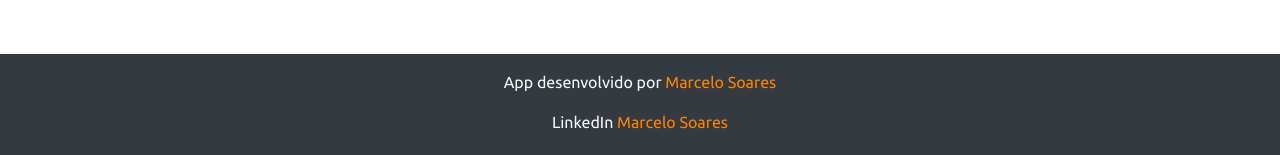
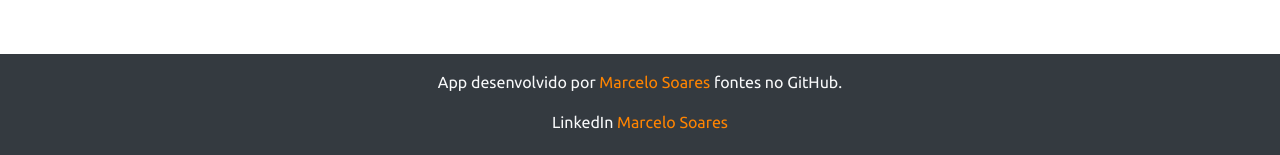
Before and after one commit to mamsoares/projeto-sds3, a React (Create React App) app in the folder frontend/: page / in a window 1280 px wide. Shown: the part 570-725 px from the top of the page. Built offline with nearby package versions, Linux system fonts and the light colour scheme; no server answers.

Commit message:
fix: Update name of image in NavBar; Include reference 'no GitHub' in compoment Footer;

```diff
--- a/frontend/src/components/Footer/index.tsx
+++ b/frontend/src/components/Footer/index.tsx
@@ -2,7 +2,7 @@ const Footer = () => {
   return (
     <footer className="footer mt-auto py-3 bg-dark">
       <div className="container">
-        <p className="text-light">App desenvolvido por <a href="https://github.com/mamsoares" target="_blank" rel="noreferrer">Marcelo Soares</a></p>
+        <p className="text-light">App desenvolvido por <a href="https://github.com/mamsoares" target="_blank" rel="noreferrer">Marcelo Soares</a> fontes no GitHub.</p>
         <p className="text-light">LinkedIn <a href="https://linkedin.com/in/mamsoares" target="_blank" rel="noreferrer">Marcelo Soares</a></p>
         <p className="text-light"><small><strong>Semana Spring React</strong><br/>
           Evento promovido pela escola DevSuperior: <a href="https://instagram.com/devsuperior.ig" target="_blank" rel="noreferrer">@devsuperior.ig</a></small></p>
--- a/frontend/src/components/NavBar/index.tsx
+++ b/frontend/src/components/NavBar/index.tsx
@@ -1,4 +1,4 @@
-import ImgDsDark from "assets/img/complete_logo_dvsuperior.svg"
+import ImgDsDark from "assets/img/complete_logo_devsuperior.svg"
 import { Link } from 'react-router-dom';
 
 const NavBar = () => {
```
